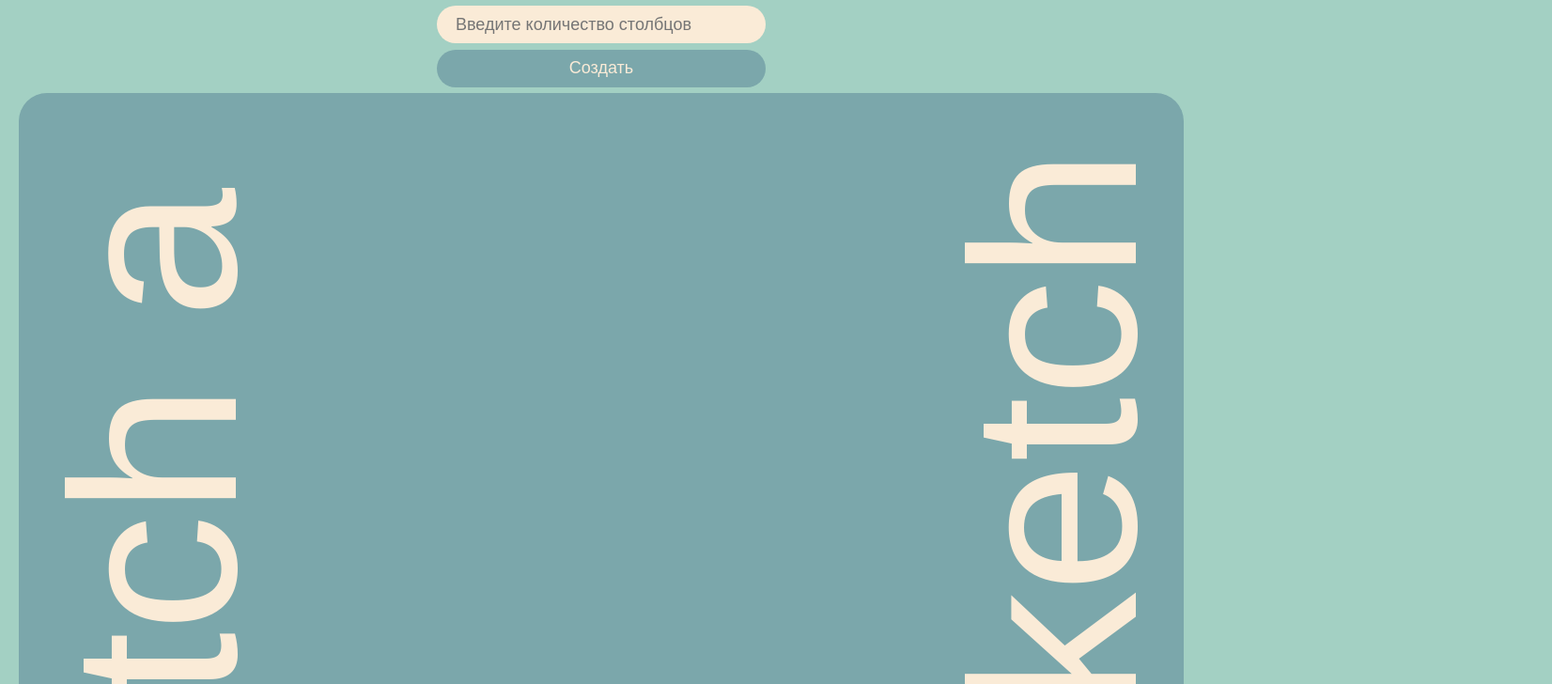
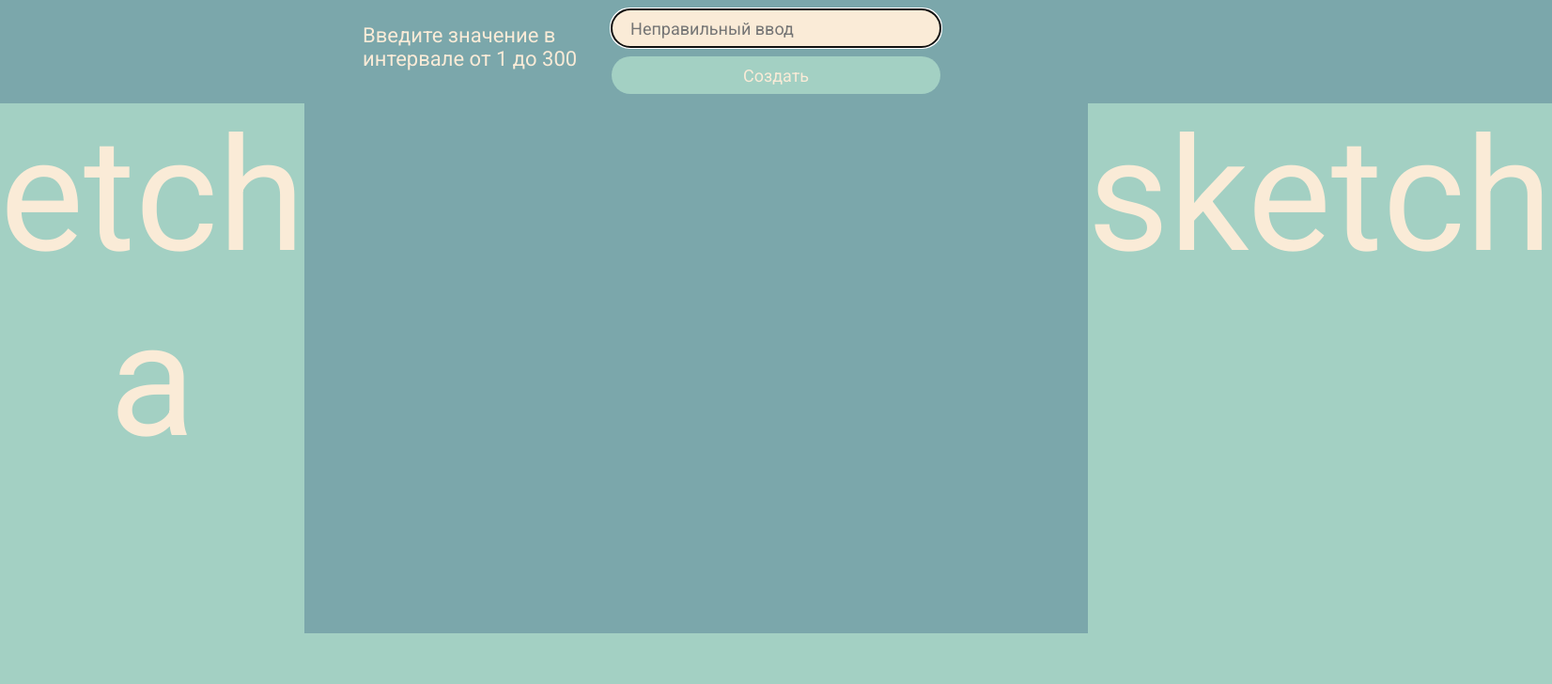
Before and after one commit to rabbid2/etch-a-sketch, a plain HTML site: page index.html in a window 1280 px wide. Both pictures are taken after a click on the button "Создать". Shown: the top 728 px of the page at 94% size, 1652 px wide, since content can reach past the window. Drawn offline with Linux system fonts and the light colour scheme.

Commit message:
flex элементы заменены на grid, оформлен интерфейс

```diff
--- a/css/main.css
+++ b/css/main.css
@@ -1,18 +1,19 @@
 body {
-    display: flex;
-    flex-direction: column;
-    align-items: center;
+    font-family: "Roboto", "Open Sans", "Helvetica Neue", Helvetica, Arial, sans-serif;
     background-color: #a3d0c3;
-    font-family: Arial, Helvetica, sans-serif;
+    width: 100%;
+    display: grid;
+    grid-template-areas: "header header header""logo1 div logo2";
+    grid-template-rows: 1fr 44.1vw;
+    grid-template-columns: 1fr 65.1vw 1fr;
 
 }
 
 .container {
+    grid-area: div;
     background-color: #7ba7ab;
-    width: 1240px;
-    height: 840px;
     padding: 20px;
-    border-radius: 30px;
+    padding-top: 0;
 }
 
 .grid {
@@ -22,9 +23,30 @@ body {
     background-color: antiquewhite;
 }
 
+.header {
+    grid-area: header;
+    background-color: #7ba7ab;
+    display: grid;
+    grid-template-areas: ". info input output ."". info button output .";
+    grid-template-rows: auto;
+    grid-template-columns: 1fr 300px 350px 300px 1fr;
+}
+
+.info, .output {
+    grid-area: info;
+    color: antiquewhite;
+    user-select: none;
+    font-size: 22px;
+    padding: 15px 0;
+    margin: 10px 35px;
+}
+
+.output {
+    grid-area: output;
+}
 
 input, button {
-    display: block;
+    grid-area: input;
     height: 40px;
     width: 350px;
     border: 0;
@@ -32,43 +54,45 @@ input, button {
     font-size: 18px;
     background-color: antiquewhite;
     padding: 0 20px;
-    margin: 0.5vw;
+    margin-top: 10px;
     color: #7ba7ab;
+    font-family: "Roboto", "Open Sans", "Helvetica Neue", Helvetica, Arial, sans-serif;
 }
 
 button {
-    background-color: #7ba7ab;
+    grid-area: button;
+    margin-bottom: 10px;
+    background-color: #a3d0c3;
     color: antiquewhite;
 }
 
 button:hover, input:hover {
-    transform: scale(1.05);
+    transform: scale(1.1);
 }
 
 .etch, .sketch {
-    position: fixed;
-    font-size: 250px;
-    transform: rotate(270deg);
-    top: 380px;
+    font-size: 13.12vw;
     color: antiquewhite;
-    width: 722px;
-    height: 280px;
     user-select: none;
+    text-align: center;
+    writing-mode: sideways-lr;
+
+    -webkit-writing-mode: sideways-lr;
+    -ms-writing-mode: sideways-lr;
 }
 
 .etch {
-    left: -200px;
+    grid-area: logo1;
 }
 
-.sketch{
-    right: -200px;
+.sketch {
+    grid-area: logo2;
 }
 
-
-button::-moz-focus-inner{
+button::-moz-focus-inner {
     border : 0px;
 }
 
-button:focus{
+button:focus {
     outline : none;
 }
--- a/index.html
+++ b/index.html
@@ -5,16 +5,17 @@
         <title>Волшебный экран</title>
         <link rel="stylesheet" href="css/reset.css">
         <link rel="stylesheet" href="css/main.css">
+        <link rel="stylesheet" href="https://fonts.googleapis.com/css?family=Roboto:400,300,100&subset=cyrillic,latin">
     </head>
     <body>
+        <div class="header">
+            <span class="info">Введите значение в интервале от 1 до 300</span>
+            <input type="text" placeholder="Введите количество столбцов">
+            <button type="submit">Создать</button>
+        </div>
         <span class="etch">etch a</span>
         <span class="sketch">sketch</span>
-
-        <span class="player-input">
-            <input type="text" placeholder="Введите количество столбцов">
-            <button type="submit">Создать</button>
-        </span>
-        <div class="container"></div>
+        <span class="container"></span>
         <script src="./src/index.js"></script>
     </body>
 </html>
--- a/src/index.js
+++ b/src/index.js
@@ -1,52 +1,72 @@
+const input = document.querySelector(`input`);
+const btn = document.querySelector(`button`);
+btn.addEventListener(`click`, run);
 
-const input=document.querySelector(`input`);
-const btn=document.querySelector(`button`);
-btn.addEventListener(`click`, game);
+function run(){
+    let numberOfColumn = 0;
+    clearContainer();
 
-function game(){
-    let numberOfColumn = 1;
-    if (document.querySelector(`.grid`)) document.querySelector(`.grid`).remove();
-
-    let playerValue=input.value;
-    input.placeholder=`Введите количество столбцов`;
-    if (playerValue > 200) input.placeholder=`Слишком большое число`;
-    else if (playerValue < 1 && !isNan(playerValue)) input.placeholder=`Слишком маленькое число`;
-    else if (playerValue && !isNaN(playerValue)) numberOfColumn=playerValue;
-    else input.placeholder=`Неправильный ввод`;
+    if (!validateInput(input.value)) {
+        input.placeholder = `Неправильный ввод`;
+        input.value = ``;
+    }
+    else {
+        numberOfColumn = input.value;
+        input.placeholder = `Введите количество столбцов`;
+        drawGrid(numberOfColumn);
+    }
 
     input.focus();
-    input.value=``;
-    drawGrid(numberOfColumn);
 }
 
-function drawGrid(numberOfColumn){
-    let container=document.querySelector(`.container`);
-    let grid=document.createElement(`div`);
+function validateInput(playerValue) {
+    return (playerValue && !isNaN(playerValue) && playerValue <= 300 && playerValue > 0);
+}
+
+function clearContainer() {
+    if (document.querySelector(`.grid`)) {
+        document.querySelector(`.grid`).remove();
+        document.querySelector(`.output`).remove();
+    }
+}
+
+function drawGrid(numberOfColumn) {
+    let container = document.querySelector(`.container`);
+    let grid = document.createElement(`div`);
     grid.classList.add(`grid`);
     container.appendChild(grid);
 
-    let numberOfRows=Math.round(numberOfColumn*(2/3));
-
+    let numberOfRows = Math.round(numberOfColumn * (2 / 3));
     grid.setAttribute(`style`, `grid-template-columns: repeat(${numberOfColumn}, 1fr);
                                 grid-template-rows: repeat(${numberOfRows}, 1fr);`);
-    for(let i=1; i<=numberOfColumn*numberOfRows; i++){
-        let div=document.createElement('div');
-        div.addEventListener(`mouseover`,selectCell);
+
+    for(let i = 1; i <= numberOfColumn * numberOfRows; i++) {
+        let div = document.createElement('div');
+        div.addEventListener(`mouseover`,paintCell);
         grid.appendChild(div);
     }
 
+    createOutputInfo(numberOfColumn,numberOfRows);
 }
 
-function selectCell(e){
-    if(this.getAttribute(`style`)){
+function createOutputInfo(numberOfColumn, numberOfRows) {
+    let span = document.createElement(`span`);
+    span.classList.add(`output`);
+    span.textContent=`Количество клеток: ${numberOfColumn*numberOfRows}  (${numberOfColumn}x ${numberOfRows}y)`;
+    document.querySelector(`.header`).appendChild(span);
+}
+
+function paintCell(e) {
+    if(this.getAttribute(`style`)) {
         let colorsStr = this.getAttribute(`style`);
-        let colors= colorsStr.slice(colorsStr.indexOf(`(`)+1,colorsStr.indexOf(`)`)).split(`, `);
-        this.setAttribute(`style`,`background-color:rgb(${colors[0]-26}, ${colors[1]-26}, ${colors[2]-26});`);
+        let colors = colorsStr.slice(colorsStr.indexOf(`(`) + 1, colorsStr.indexOf(`)`)).split(`, `);
+        let coefDim = 255 * 0.1;
+        this.setAttribute(`style`, `background-color:rgb(${colors[0] - coefDim}, ${colors[1] - coefDim}, ${colors[2] - coefDim});`);
     }
-    else{
-        let colorRed=getRndInteger(0,255);
-        let colorGreen=getRndInteger(0,255);
-        let colorBlue=getRndInteger(0,255);
+    else {
+        let colorRed = getRndInteger(0, 255);
+        let colorGreen = getRndInteger(0, 255);
+        let colorBlue = getRndInteger(0, 255);
         this.setAttribute(`style`,`background-color:rgb(${colorRed}, ${colorGreen}, ${colorBlue});`);
     }
 }
```
